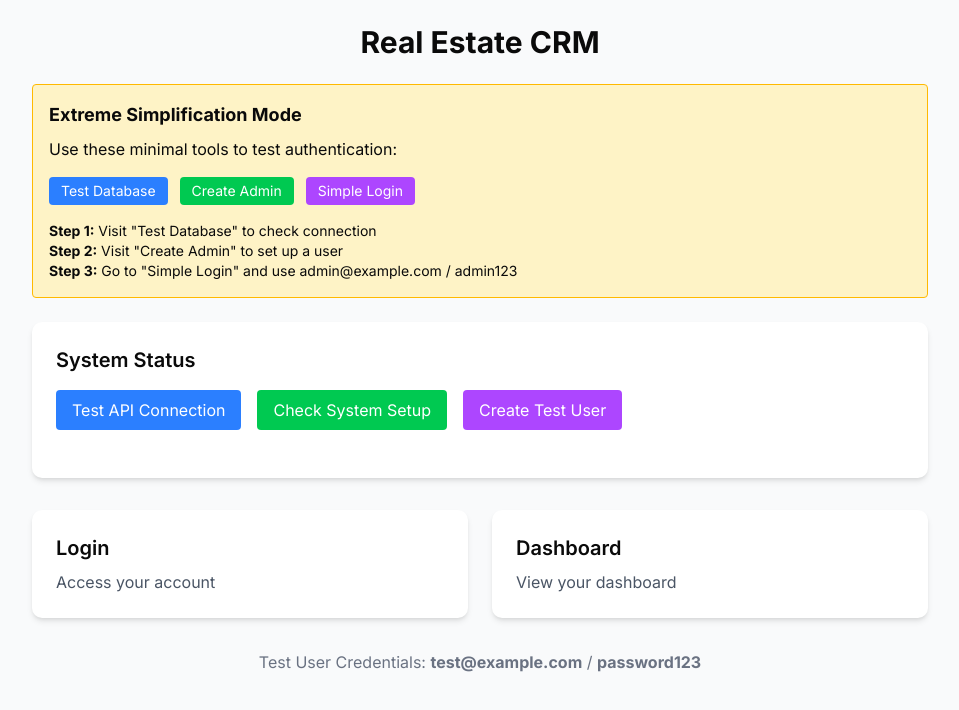
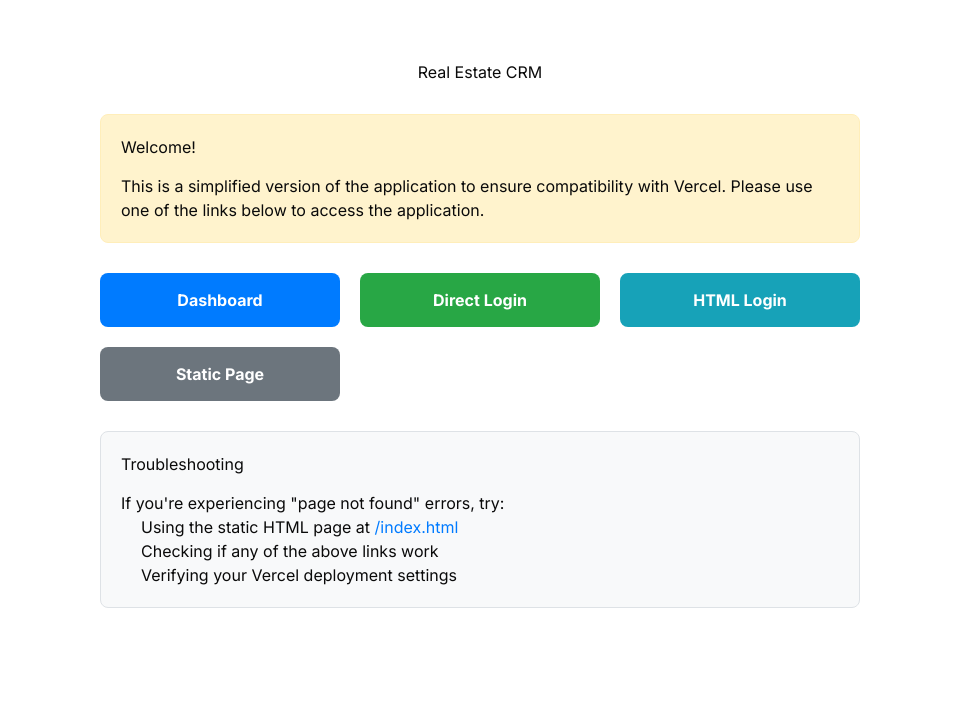
Before and after one commit to Timothee450/real-estate-crm, a Next.js app: page / in a window 1280 px wide. Shown: the top 710 px of the page, without its empty margins (160-1119 px from the left). Built offline with nearby package versions, Linux system fonts and the light colour scheme.

Commit message:
Extreme simplification for Vercel compatibility

```diff
--- /dev/null
+++ b/public/index.html
@@ -0,0 +1,79 @@
+<!DOCTYPE html>
+<html>
+<head>
+  <title>Real Estate CRM</title>
+  <style>
+    body {
+      font-family: Arial, sans-serif;
+      max-width: 800px;
+      margin: 40px auto;
+      padding: 20px;
+      line-height: 1.6;
+    }
+    h1 {
+      text-align: center;
+      margin-bottom: 30px;
+    }
+    .card {
+      border: 1px solid #ddd;
+      border-radius: 8px;
+      padding: 20px;
+      margin-bottom: 20px;
+      background-color: #f9f9f9;
+    }
+    .emergency {
+      background-color: #fff3cd;
+      border-color: #ffeeba;
+    }
+    .btn {
+      display: inline-block;
+      background-color: #4CAF50;
+      color: white;
+      padding: 10px 15px;
+      text-decoration: none;
+      border-radius: 4px;
+      margin-right: 10px;
+      margin-bottom: 10px;
+    }
+    .btn-blue {
+      background-color: #2196F3;
+    }
+  </style>
+</head>
+<body>
+  <h1>Real Estate CRM - Emergency Access</h1>
+
+  <div class="card emergency">
+    <h2>Static HTML Page</h2>
+    <p>This is a static HTML page that bypasses Next.js completely.</p>
+    <p>If you can see this page but not other pages, there's likely an issue with the Next.js build or configuration.</p>
+  </div>
+
+  <div class="card">
+    <h2>Direct Dashboard Access</h2>
+    <p>Click the button below to go directly to the dashboard:</p>
+    <a href="/dashboard" class="btn">Go to Dashboard</a>
+  </div>
+
+  <div class="card">
+    <h2>Troubleshooting Steps</h2>
+    <ol>
+      <li>Check Vercel deployment logs for build errors</li>
+      <li>Verify that the main branch is being deployed</li>
+      <li>Make sure all environment variables are correctly set in Vercel</li>
+      <li>Try manually triggering a new deployment in Vercel dashboard</li>
+    </ol>
+  </div>
+
+  <div class="card">
+    <h2>Alternative Routes</h2>
+    <p>Try these alternative routes:</p>
+    <div>
+      <a href="/test.html" class="btn">Static Test Page</a>
+      <a href="/direct-login" class="btn btn-blue">Direct Login</a>
+      <a href="/login-html" class="btn btn-blue">HTML Login</a>
+      <a href="/minimal" class="btn btn-blue">Minimal Page</a>
+    </div>
+  </div>
+</body>
+</html>
--- a/src/app/dashboard/page.tsx
+++ b/src/app/dashboard/page.tsx
@@ -49,57 +49,87 @@ const recentActivity = [
 
 export default function DashboardPage() {
   return (
-    <div className="space-y-6">
-      <div className="flex items-center justify-between">
-        <h1 className="text-3xl font-bold">Dashboard</h1>
-        <Button>New Task</Button>
+    <div style={{ maxWidth: '800px', margin: '40px auto', padding: '20px' }}>
+      <h1 style={{ textAlign: 'center', marginBottom: '30px' }}>Dashboard</h1>
+
+      <div style={{
+        padding: '20px',
+        backgroundColor: '#f8f9fa',
+        border: '1px solid #dee2e6',
+        borderRadius: '8px',
+        marginBottom: '30px'
+      }}>
+        <h2 style={{ margin: '0 0 15px 0' }}>Welcome to your Dashboard</h2>
+        <p>You have successfully accessed the dashboard page.</p>
       </div>
 
-      {/* Stats Grid */}
-      <div className="grid gap-4 md:grid-cols-2 lg:grid-cols-4">
-        {stats.map((stat) => (
-          <Card key={stat.title}>
-            <CardHeader className="flex flex-row items-center justify-between space-y-0 pb-2">
-              <CardTitle className="text-sm font-medium">
-                {stat.title}
-              </CardTitle>
-            </CardHeader>
-            <CardContent>
-              <div className="text-2xl font-bold">{stat.value}</div>
-              <p className="text-xs text-muted-foreground">
-                {stat.description}
-              </p>
-            </CardContent>
-          </Card>
-        ))}
+      <div style={{
+        display: 'grid',
+        gridTemplateColumns: 'repeat(auto-fill, minmax(250px, 1fr))',
+        gap: '20px',
+        marginBottom: '30px'
+      }}>
+        <div style={{
+          padding: '15px',
+          backgroundColor: 'white',
+          border: '1px solid #dee2e6',
+          borderRadius: '8px'
+        }}>
+          <h3 style={{ margin: '0 0 10px 0' }}>Clients</h3>
+          <p style={{ margin: '0' }}>0 active clients</p>
+        </div>
+
+        <div style={{
+          padding: '15px',
+          backgroundColor: 'white',
+          border: '1px solid #dee2e6',
+          borderRadius: '8px'
+        }}>
+          <h3 style={{ margin: '0 0 10px 0' }}>Properties</h3>
+          <p style={{ margin: '0' }}>0 listed properties</p>
+        </div>
+
+        <div style={{
+          padding: '15px',
+          backgroundColor: 'white',
+          border: '1px solid #dee2e6',
+          borderRadius: '8px'
+        }}>
+          <h3 style={{ margin: '0 0 10px 0' }}>Tasks</h3>
+          <p style={{ margin: '0' }}>0 pending tasks</p>
+        </div>
       </div>
 
-      {/* Recent Activity */}
-      <Card>
-        <CardHeader>
-          <CardTitle>Recent Activity</CardTitle>
-        </CardHeader>
-        <CardContent>
-          <div className="space-y-4">
-            {recentActivity.map((activity) => (
-              <div
-                key={activity.title}
-                className="flex items-center justify-between border-b pb-4 last:border-0"
-              >
-                <div>
-                  <h3 className="font-medium">{activity.title}</h3>
-                  <p className="text-sm text-muted-foreground">
-                    {activity.description}
-                  </p>
-                </div>
-                <span className="text-sm text-muted-foreground">
-                  {activity.time}
-                </span>
-              </div>
-            ))}
-          </div>
-        </CardContent>
-      </Card>
+      <div style={{ textAlign: 'center' }}>
+        <a
+          href="/"
+          style={{
+            display: 'inline-block',
+            padding: '8px 16px',
+            backgroundColor: '#007bff',
+            color: 'white',
+            textDecoration: 'none',
+            borderRadius: '4px',
+            marginRight: '10px'
+          }}
+        >
+          Back to Home
+        </a>
+
+        <a
+          href="/static"
+          style={{
+            display: 'inline-block',
+            padding: '8px 16px',
+            backgroundColor: '#6c757d',
+            color: 'white',
+            textDecoration: 'none',
+            borderRadius: '4px'
+          }}
+        >
+          Static Page
+        </a>
+      </div>
     </div>
   );
 }
--- a/src/app/page.tsx
+++ b/src/app/page.tsx
@@ -1,132 +1,105 @@
-"use client";
+export default function HomePage() {
+  return (
+    <div style={{ maxWidth: '800px', margin: '40px auto', padding: '20px' }}>
+      <h1 style={{ textAlign: 'center', marginBottom: '30px' }}>Real Estate CRM</h1>
 
-import Link from "next/link";
-import { useState } from 'react';
+      <div style={{
+        padding: '20px',
+        backgroundColor: '#fff3cd',
+        border: '1px solid #ffeeba',
+        borderRadius: '8px',
+        marginBottom: '30px'
+      }}>
+        <h2 style={{ margin: '0 0 15px 0' }}>Welcome!</h2>
+        <p>
+          This is a simplified version of the application to ensure compatibility with Vercel.
+          Please use one of the links below to access the application.
+        </p>
+      </div>
 
-export default function Home() {
-  const [status, setStatus] = useState<{[key: string]: any} | null>(null);
-  const [loading, setLoading] = useState(false);
-  const [error, setError] = useState('');
+      <div style={{
+        display: 'grid',
+        gridTemplateColumns: 'repeat(auto-fill, minmax(200px, 1fr))',
+        gap: '20px',
+        marginBottom: '30px'
+      }}>
+        <a
+          href="/dashboard"
+          style={{
+            backgroundColor: '#007bff',
+            color: 'white',
+            textDecoration: 'none',
+            padding: '15px',
+            borderRadius: '8px',
+            textAlign: 'center',
+            fontWeight: 'bold'
+          }}
+        >
+          Dashboard
+        </a>
 
-  const checkEndpoint = async (endpoint: string) => {
-    setLoading(true);
-    setError('');
-    try {
-      const response = await fetch(endpoint);
-      if (!response.ok) {
-        setError(`Error: ${response.status} ${response.statusText}`);
-        return;
-      }
-      const data = await response.json();
-      setStatus(data);
-    } catch (err) {
-      setError(`Failed to check endpoint: ${err.message}`);
-    } finally {
-      setLoading(false);
-    }
-  };
+        <a
+          href="/direct-login"
+          style={{
+            backgroundColor: '#28a745',
+            color: 'white',
+            textDecoration: 'none',
+            padding: '15px',
+            borderRadius: '8px',
+            textAlign: 'center',
+            fontWeight: 'bold'
+          }}
+        >
+          Direct Login
+        </a>
 
-  return (
-    <main className="min-h-screen bg-gray-50 p-6">
-      <div className="max-w-4xl mx-auto">
-        <h1 className="text-3xl font-bold mb-6 text-center">Real Estate CRM</h1>
+        <a
+          href="/login-html"
+          style={{
+            backgroundColor: '#17a2b8',
+            color: 'white',
+            textDecoration: 'none',
+            padding: '15px',
+            borderRadius: '8px',
+            textAlign: 'center',
+            fontWeight: 'bold'
+          }}
+        >
+          HTML Login
+        </a>
 
-        <div className="mb-6 bg-amber-100 border border-amber-400 rounded p-4">
-          <h2 className="font-bold text-lg mb-2">Extreme Simplification Mode</h2>
-          <p className="mb-4">Use these minimal tools to test authentication:</p>
+        <a
+          href="/static"
+          style={{
+            backgroundColor: '#6c757d',
+            color: 'white',
+            textDecoration: 'none',
+            padding: '15px',
+            borderRadius: '8px',
+            textAlign: 'center',
+            fontWeight: 'bold'
+          }}
+        >
+          Static Page
+        </a>
+      </div>
 
-          <div className="flex flex-wrap gap-3 mb-4">
-            <Link href="/api/minimal-test" className="px-3 py-1 bg-blue-500 text-white rounded text-sm">
-              Test Database
-            </Link>
-            <Link href="/api/create-admin" className="px-3 py-1 bg-green-500 text-white rounded text-sm">
-              Create Admin
-            </Link>
-            <Link href="/simple-login" className="px-3 py-1 bg-purple-500 text-white rounded text-sm">
-              Simple Login
-            </Link>
-          </div>
-
-          <div className="text-sm">
-            <p><strong>Step 1:</strong> Visit "Test Database" to check connection</p>
-            <p><strong>Step 2:</strong> Visit "Create Admin" to set up a user</p>
-            <p><strong>Step 3:</strong> Go to "Simple Login" and use admin@example.com / admin123</p>
-          </div>
-        </div>
-
-        <div className="bg-white rounded-lg shadow-md p-6 mb-8">
-          <h2 className="text-xl font-semibold mb-4">System Status</h2>
-
-          <div className="flex flex-wrap gap-4 mb-6">
-            <button
-              onClick={() => checkEndpoint('/api/test')}
-              className="px-4 py-2 bg-blue-500 text-white rounded hover:bg-blue-600"
-              disabled={loading}
-            >
-              Test API Connection
-            </button>
-
-            <button
-              onClick={() => checkEndpoint('/api/setup')}
-              className="px-4 py-2 bg-green-500 text-white rounded hover:bg-green-600"
-              disabled={loading}
-            >
-              Check System Setup
-            </button>
-
-            <button
-              onClick={() => checkEndpoint('/api/auth/addtestuser')}
-              className="px-4 py-2 bg-purple-500 text-white rounded hover:bg-purple-600"
-              disabled={loading}
-            >
-              Create Test User
-            </button>
-          </div>
-
-          {error && (
-            <div className="mb-4 p-4 bg-red-100 text-red-700 rounded-md">
-              {error}
-            </div>
-          )}
-
-          {loading && (
-            <div className="mb-4 p-4 bg-gray-100 rounded-md">
-              Loading...
-            </div>
-          )}
-
-          {status && (
-            <div className="mb-4 p-4 bg-gray-100 rounded-md">
-              <h3 className="font-semibold mb-2">API Response:</h3>
-              <pre className="whitespace-pre-wrap text-xs overflow-auto max-h-96">
-                {JSON.stringify(status, null, 2)}
-              </pre>
-            </div>
-          )}
-        </div>
-
-        <div className="grid grid-cols-1 md:grid-cols-2 gap-6">
-          <Link href="/login" className="block">
-            <div className="bg-white rounded-lg shadow-md p-6 hover:shadow-lg transition duration-300">
-              <h2 className="text-xl font-semibold mb-2">Login</h2>
-              <p className="text-gray-600">Access your account</p>
-            </div>
-          </Link>
-
-          <Link href="/dashboard" className="block">
-            <div className="bg-white rounded-lg shadow-md p-6 hover:shadow-lg transition duration-300">
-              <h2 className="text-xl font-semibold mb-2">Dashboard</h2>
-              <p className="text-gray-600">View your dashboard</p>
-            </div>
-          </Link>
-        </div>
-
-        <div className="mt-8 text-center text-gray-500">
-          <p>
-            Test User Credentials: <strong>test@example.com</strong> / <strong>password123</strong>
-          </p>
-        </div>
+      <div style={{
+        padding: '20px',
+        backgroundColor: '#f8f9fa',
+        border: '1px solid #dee2e6',
+        borderRadius: '8px',
+      }}>
+        <h3 style={{ margin: '0 0 15px 0' }}>Troubleshooting</h3>
+        <p>
+          If you're experiencing "page not found" errors, try:
+        </p>
+        <ul style={{ paddingLeft: '20px' }}>
+          <li>Using the static HTML page at <a href="/index.html" style={{ color: '#007bff' }}>/index.html</a></li>
+          <li>Checking if any of the above links work</li>
+          <li>Verifying your Vercel deployment settings</li>
+        </ul>
       </div>
-    </main>
+    </div>
   );
 }
```
Also changed, not shown: next.config.js (+22 -27 lines), src/app/test.html (added, +10 -0 lines).
